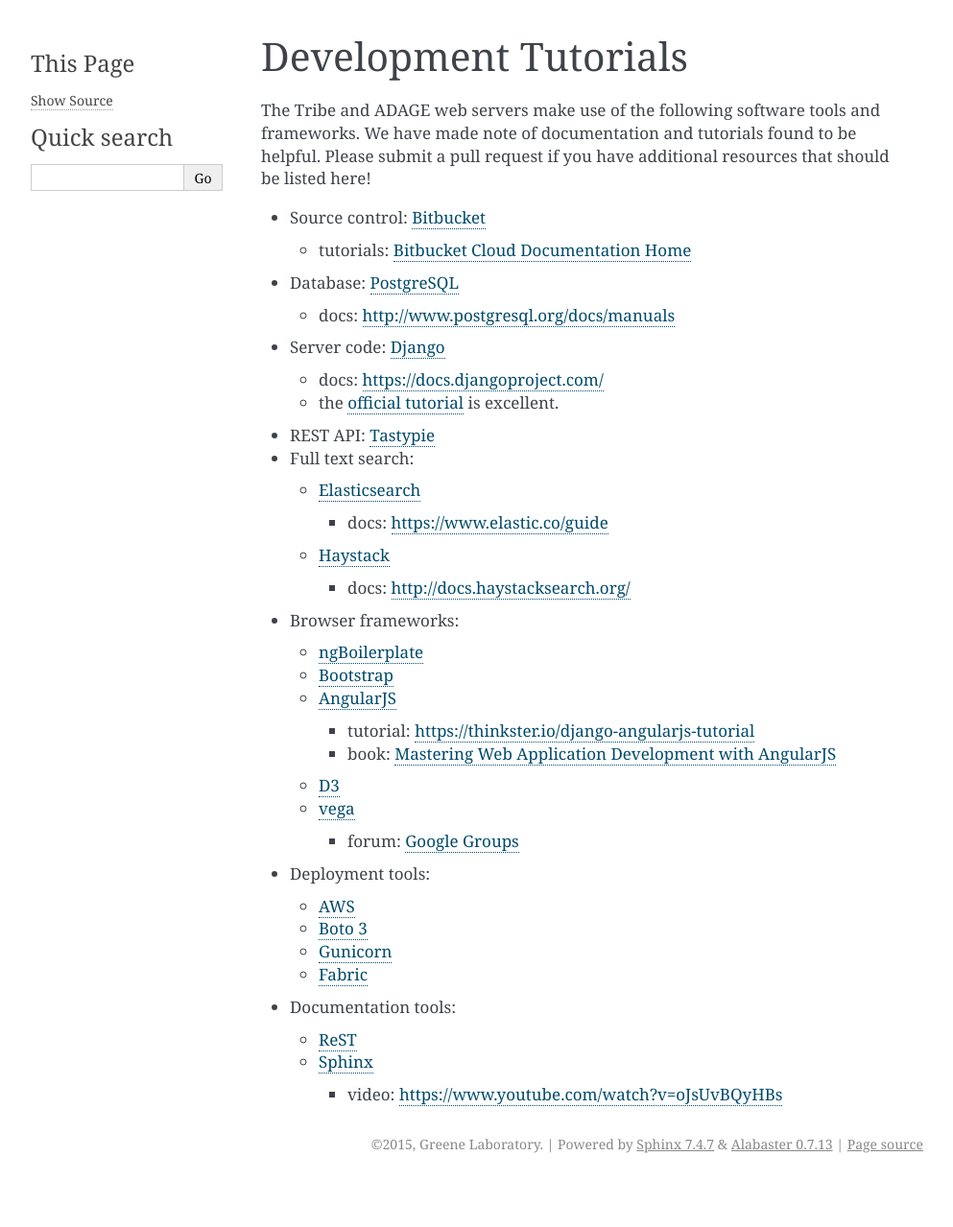
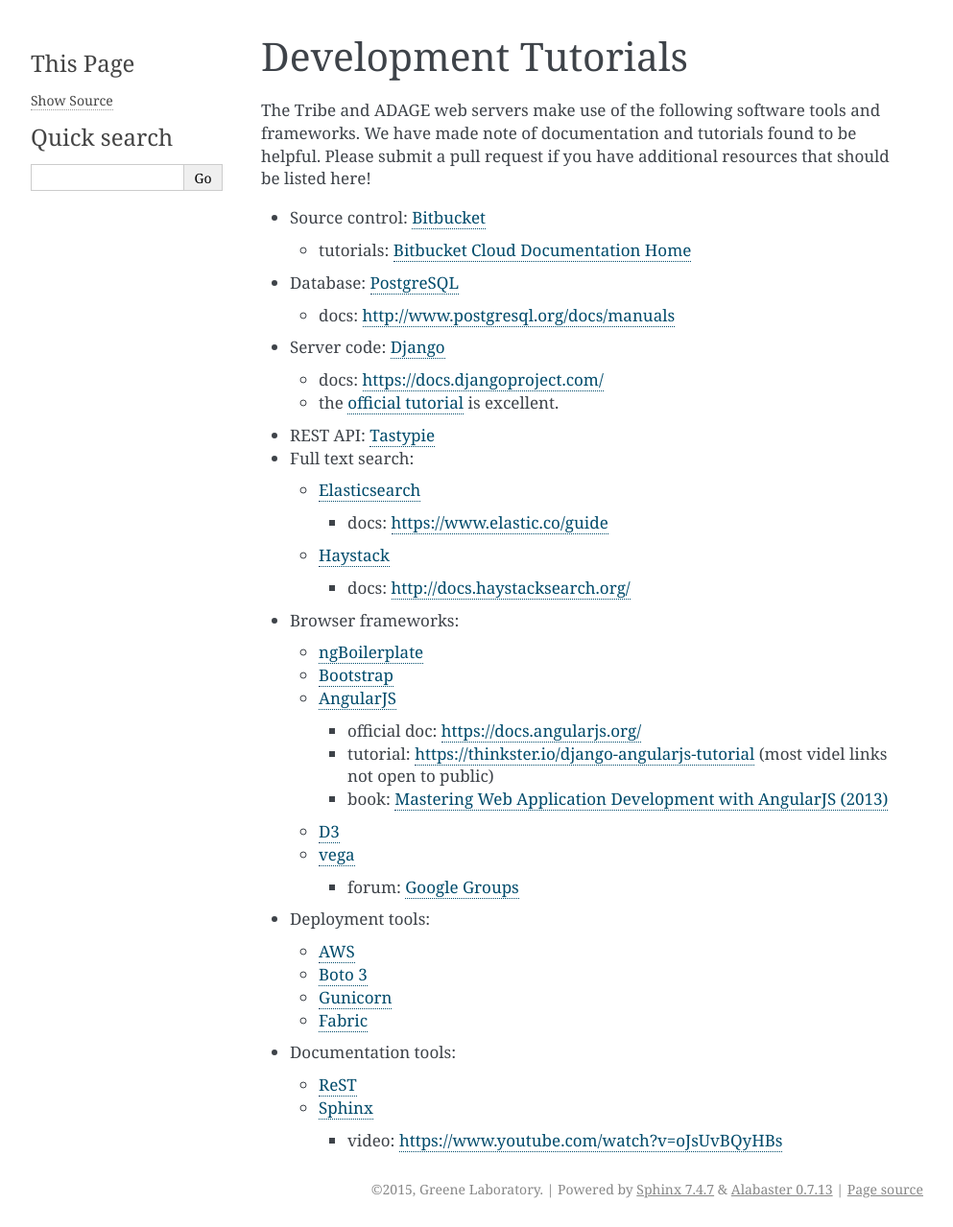
Before and after one commit to greenelab/onboarding, a Sphinx documentation site: the page built from source/development_tutorials.rst, in a window 1280 px wide. Shown: the whole page at 96% size, without its empty margins (148-1141 px from the left). Built offline with Sphinx 7.4.7, drawn with Linux system fonts in a browser that asks for light colours; before the commit the page ends 1232 px from its top, so only the background shows below that.

Commit message:
development_tutorials.rst edited online with Bitbucket

```diff
--- a/source/development_tutorials.rst
+++ b/source/development_tutorials.rst
@@ -38,8 +38,9 @@
   * `Bootstrap <http://getbootstrap.com>`_
   * `AngularJS <https://angularjs.org>`_
 
-    * tutorial: https://thinkster.io/django-angularjs-tutorial
-    * book: `Mastering Web Application Development with AngularJS
+    * official doc: https://docs.angularjs.org/
+    * tutorial: https://thinkster.io/django-angularjs-tutorial (most videl links not open to public)
+    * book: `Mastering Web Application Development with AngularJS (2013)
       <https://www.packtpub.com/web-development/mastering-web-application-development-angularjs>`_
 
   * `D3 <http://d3js.org>`_
```
